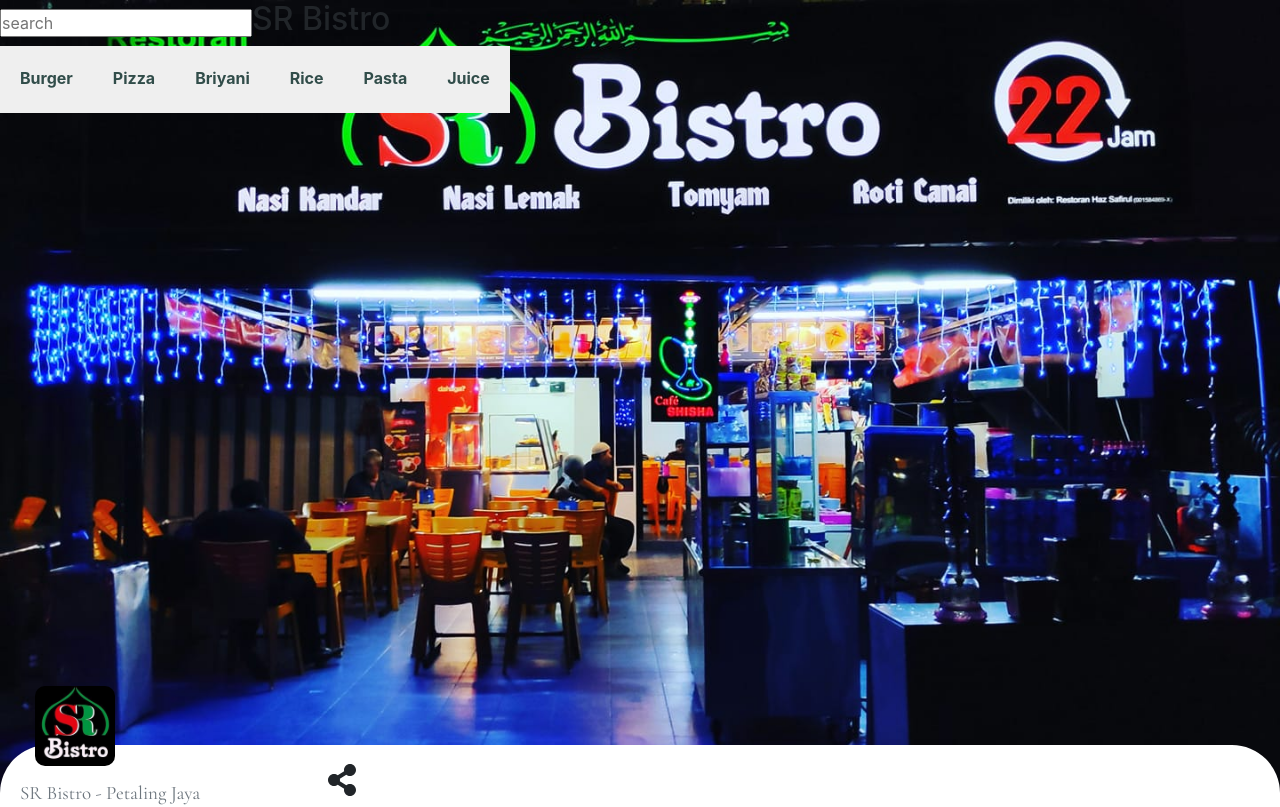
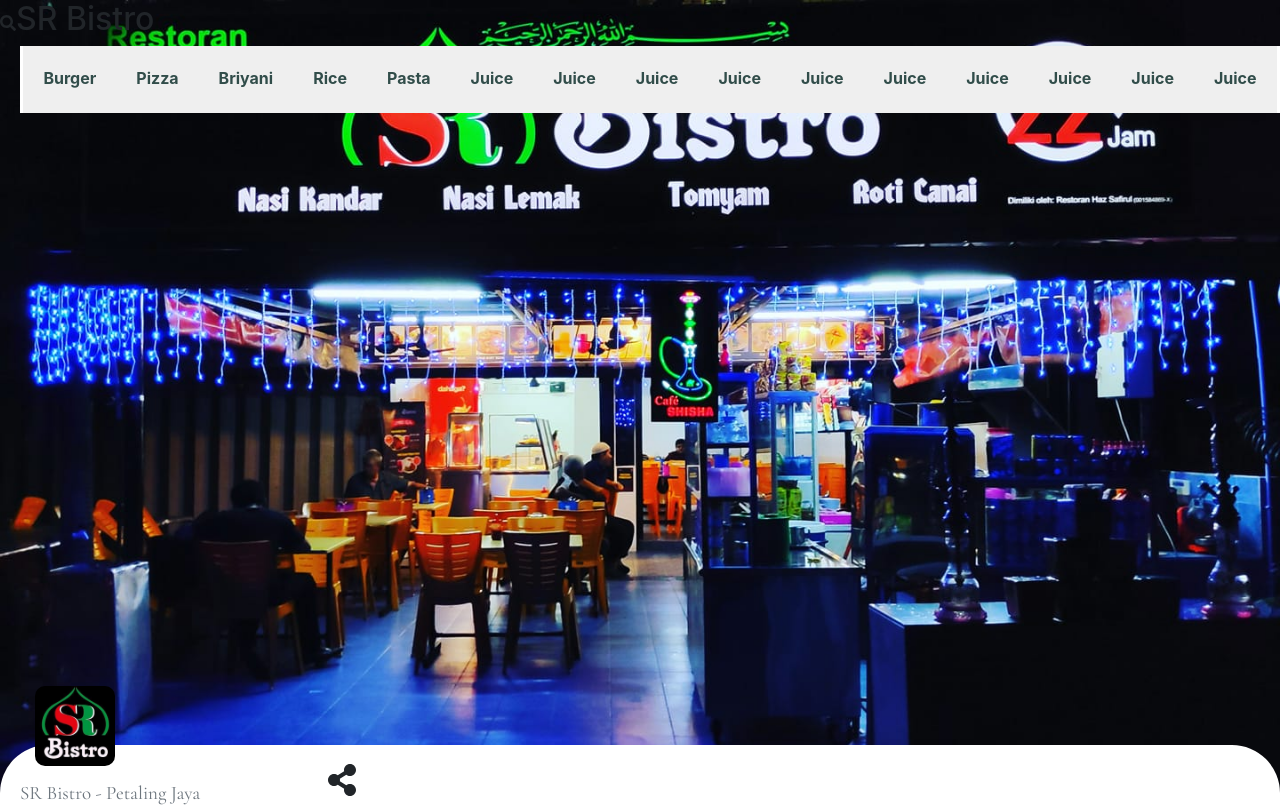
Before and after one commit to Emitaz-pias/restoren-pataling-jaya, a React (Create React App) app: page / in a window 1280 px wide. Shown: the top 807 px of the page. Built offline with nearby package versions, Linux system fonts and the light colour scheme.

Commit message:
new thigns added

```diff
--- a/package.json
+++ b/package.json
@@ -14,6 +14,7 @@
     "react": "^17.0.2",
     "react-bootstrap": "^2.0.0-rc.0",
     "react-dom": "^17.0.2",
+    "react-hook-form": "^7.17.4",
     "react-multi-carousel": "^2.6.5",
     "react-router-dom": "^5.3.0",
     "react-scripts": "4.0.3",
--- a/src/Components/Menu/Category/Category.css
+++ b/src/Components/Menu/Category/Category.css
@@ -1,7 +1,5 @@
-.categoryItem {
+.navigationBar {
   margin-left: 20px;
   list-style: none;
-}
-.activeNavItem {
   background-color: red;
 }
--- a/src/Components/Menu/Category/Category.js
+++ b/src/Components/Menu/Category/Category.js
@@ -82,6 +82,105 @@ const Category = ({
         >
           Juice
         </button>
+        <button
+          type="button"
+          className={`header_link ${
+            visibleSection === "juice" ? "selected" : ""
+          }`}
+          onClick={() => {
+            scrollTo(juiceRef.current);
+          }}
+        >
+          Juice
+        </button>
+        <button
+          type="button"
+          className={`header_link ${
+            visibleSection === "juice" ? "selected" : ""
+          }`}
+          onClick={() => {
+            scrollTo(juiceRef.current);
+          }}
+        >
+          Juice
+        </button>
+        <button
+          type="button"
+          className={`header_link ${
+            visibleSection === "juice" ? "selected" : ""
+          }`}
+          onClick={() => {
+            scrollTo(juiceRef.current);
+          }}
+        >
+          Juice
+        </button>
+        <button
+          type="button"
+          className={`header_link ${
+            visibleSection === "juice" ? "selected" : ""
+          }`}
+          onClick={() => {
+            scrollTo(juiceRef.current);
+          }}
+        >
+          Juice
+        </button>
+        <button
+          type="button"
+          className={`header_link ${
+            visibleSection === "juice" ? "selected" : ""
+          }`}
+          onClick={() => {
+            scrollTo(juiceRef.current);
+          }}
+        >
+          Juice
+        </button>
+        <button
+          type="button"
+          className={`header_link ${
+            visibleSection === "juice" ? "selected" : ""
+          }`}
+          onClick={() => {
+            scrollTo(juiceRef.current);
+          }}
+        >
+          Juice
+        </button>
+        <button
+          type="button"
+          className={`header_link ${
+            visibleSection === "juice" ? "selected" : ""
+          }`}
+          onClick={() => {
+            scrollTo(juiceRef.current);
+          }}
+        >
+          Juice
+        </button>
+        <button
+          type="button"
+          className={`header_link ${
+            visibleSection === "juice" ? "selected" : ""
+          }`}
+          onClick={() => {
+            scrollTo(juiceRef.current);
+          }}
+        >
+          Juice
+        </button>
+        <button
+          type="button"
+          className={`header_link ${
+            visibleSection === "juice" ? "selected" : ""
+          }`}
+          onClick={() => {
+            scrollTo(juiceRef.current);
+          }}
+        >
+          Juice
+        </button>
       </div>
     </nav>
   );
--- a/src/Components/Menu/Header/Header.css
+++ b/src/Components/Menu/Header/Header.css
@@ -1,6 +1,7 @@
 .fixedHeader {
   position: fixed;
   top: 0;
+  width: 100%;
 }
 .hideHeader {
   display: none;
--- a/src/Components/Menu/Header/Header.js
+++ b/src/Components/Menu/Header/Header.js
@@ -1,4 +1,7 @@
+import { faSearch } from "@fortawesome/free-solid-svg-icons";
+import { FontAwesomeIcon } from "@fortawesome/react-fontawesome";
 import React, { useEffect, useState } from "react";
+import { useForm } from "react-hook-form";
 import Category from "../Category/Category";
 import "./Header.css";
 const Header = ({
@@ -21,11 +24,37 @@ const Header = ({
       setShowHeader(false);
     }
   }, [window.scrollY]);
-  console.log(showHeader);
+  // console.log(showHeader);
+  const [openSearch, setOpenSearch] = useState(false);
+  const {
+    register,
+    handleSubmit,
+    formState: { errors },
+  } = useForm();
+  const onSubmit = (data) => console.log(data);
+
+  //
+  const handleToggleSearch = () => {
+    setOpenSearch(!openSearch);
+  };
+  // handleSearch
+  const handleSearch = () => {};
   return (
     <div className={`${showHeader ? "fixedHeader" : "hideHeader"}`}>
       <div className="d-flex align-items-center">
-        <input placeholder="search" />
+        {openSearch ? (
+          <form onSubmit={handleSubmit(onSubmit)}>
+            <input
+              type="text"
+              placeholder="Search"
+              {...register("search", { required: true, maxLength: 80 })}
+            />
+
+            <FontAwesomeIcon onClick={handleSubmit(onSubmit)} icon={faSearch} />
+          </form>
+        ) : (
+          <FontAwesomeIcon onClick={handleToggleSearch} icon={faSearch} />
+        )}
         <h2>SR Bistro</h2>
       </div>
       <Category
--- a/src/Components/Menu/Menu.css
+++ b/src/Components/Menu/Menu.css
@@ -1,5 +1,6 @@
 .bottom-spacer {
   height: 30vh;
+  background-color: red;
 }
 
 /* .sticky {
--- a/src/Components/Menu/Menu.js
+++ b/src/Components/Menu/Menu.js
@@ -1,14 +1,13 @@
 import React, { useState, useEffect, useRef } from "react";
-import Category from "./Category/Category";
 import "./Menu.css";
 import Slider from "./Slider/Slider";
-import Beverage from "../Menu/Category/Beverage/Beverage";
-import Biriyani from "../Menu/Category/Biriyani/Biriyani";
-import Burger from "../Menu/Category/Burger/Burger";
-import Juice from "../Menu/Category/Juice/Juice";
-import Pasta from "../Menu/Category/Pasta/Pasta";
-import Pizza from "../Menu/Category/Pizza/Pizza";
-import Rice from "../Menu/Category/Rice/Rice";
+// import Beverage from "../Menu/Category/Beverage/Beverage";
+// import Biriyani from "../Menu/Category/Biriyani/Biriyani";
+// import Burger from "../Menu/Category/Burger/Burger";
+// import Juice from "../Menu/Category/Juice/Juice";
+// import Pasta from "../Menu/Category/Pasta/Pasta";
+// import Pizza from "../Menu/Category/Pizza/Pizza";
+// import Rice from "../Menu/Category/Rice/Rice";
 import Header from "./Header/Header";
 
 const getDimensions = (ele) => {
@@ -31,35 +30,9 @@ const scrollTo = (ele) => {
 };
 
 const Menu = () => {
-  // const changeBackgroundColor = () => {
-  //   // console.log("scrollded is", window.scrollY);
-  //   if (window.scrollY < 738 && window.scrollY > 0) {
-  //     setActive("active burger");
-  //   }
-  //   if (window.scrollY < 1476 && window.scrollY > 739) {
-  //     setActive("active pizza");
-  //   }
-  //   if (window.scrollY < 2214 && window.scrollY > 1442) {
-  //     setActive("active biriyani");
-  //   }
-  //   if (window.scrollY < 2952 && window.scrollY > 2140) {
-  //     setActive("active pasta");
-  //   }
-  //   if (window.scrollY < 3690 && window.scrollY > 2828) {
-  //     setActive("active rice");
-  //   }
-  //   if (window.scrollY < 4428 && window.scrollY > 3519) {
-  //     setActive("active beverage");
-  //   }
-  //   if (window.scrollY < 5166 && window.scrollY > 4429) {
-  //     setActive("active juice");
-  //   }
-  // };
-
-  // console.log("from state", active);
-
   const [visibleSection, setVisibleSection] = useState();
-
+  const [triggeredScroll, setTriggeredScroll] = useState(false);
+  // console.log(triggeredScroll);
   const headerRef = useRef(null);
   const burgerRef = useRef(null);
   const pizzaRef = useRef(null);
@@ -86,6 +59,15 @@ const Menu = () => {
 
       const selected = sectionRefs.find(({ section, ref }) => {
         const ele = ref.current;
+        const em = document.getElementById("rice");
+        if (window.scrollY > 370) {
+          if (em === ele) {
+            setTriggeredScroll(true);
+          } else {
+            setTriggeredScroll(false);
+          }
+        }
+
         if (ele) {
           const { offsetBottom, offsetTop } = getDimensions(ele);
           return scrollPosition > offsetTop && scrollPosition < offsetBottom;
@@ -105,6 +87,7 @@ const Menu = () => {
       window.removeEventListener("scroll", handleScroll);
     };
   }, [visibleSection]);
+
   return (
     <section>
       <Slider></Slider>
```
Also changed, not shown: 1 other file (tests, documents, lock files or other folders).
